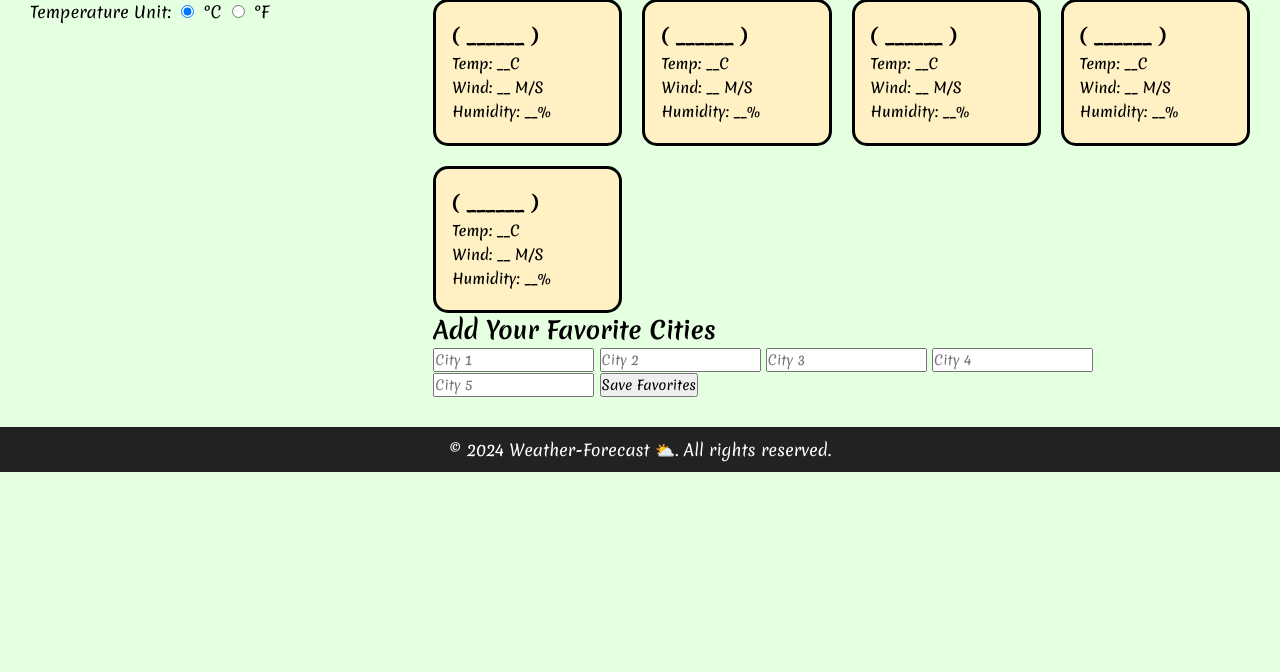
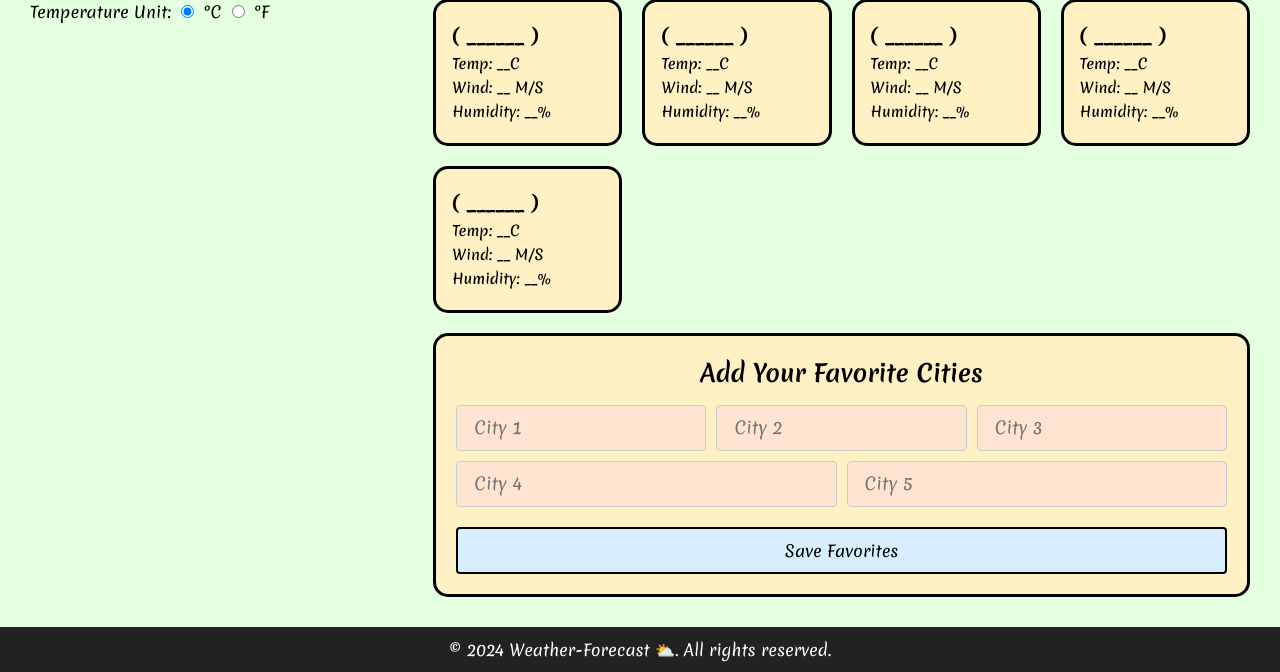
Before and after one commit to kudala-bharani/WebTech, a Django app: template template/weather/index.html in a window 1280 px wide. Shown: the part 429-1101 px from the top of the page. Before the commit the page ends 901 px from the top, so only its background shows below. Run offline with Django 3.2, Linux system fonts and the light colour scheme; the template is opened without the code that fills it, so the values that code supplies are empty; some web fonts are replaced.

Commit message:
Update index.html

```diff
--- a/template/weather/index.html
+++ b/template/weather/index.html
@@ -285,6 +285,72 @@ h1 {
 
 .spinner .bounce2 {
     animation-delay: -0.16s;
+}
+
+.favorites-input {
+    background-color: #fff1c4;
+    border: 3px solid black;
+    border-radius: 15px;
+    padding: 20px;
+    margin-top: 20px;
+    transition: 0.2s ease;
+}
+
+.favorites-input h2 {
+    text-align: center;
+    margin-bottom: 15px;
+    font-size: 1.5rem;
+}
+
+.favorites-input form {
+    display: flex;
+    flex-wrap: wrap;
+    gap: 10px;
+    justify-content: space-between;
+}
+
+.favorites-input input {
+    flex: 1;
+    height: 46px;
+    outline: none;
+    font-size: 1.07rem;
+    padding: 0 17px;
+    border-radius: 4px;
+    border: 1px solid #ccc;
+    background-color: #ffe4d2;
+    transition: 0.3s ease;
+}
+
+.favorites-input input:focus {
+    padding: 0 16px;
+    border: 2px solid black;
+    box-shadow: 5px 5px 3px #444545;
+}
+
+.favorites-input .submit-btn {
+    width: 100%;
+    margin-top: 10px;
+    padding: 10px 0;
+    cursor: pointer;
+    outline: none;
+    border: 2px solid black;
+    border-radius: 4px;
+    font-size: 1rem;
+    color: black;
+    background: #d8eeff;
+    transition: 0.2s ease;
+}
+
+.favorites-input .submit-btn:hover {
+    background: black;
+    color: white;
+    box-shadow: 5px 5px 3px #444545;
+}
+
+@media (max-width: 750px) {
+    .favorites-input input {
+        width: 100%;
+    }
 }
 
 @keyframes sk-bouncedelay {
```
